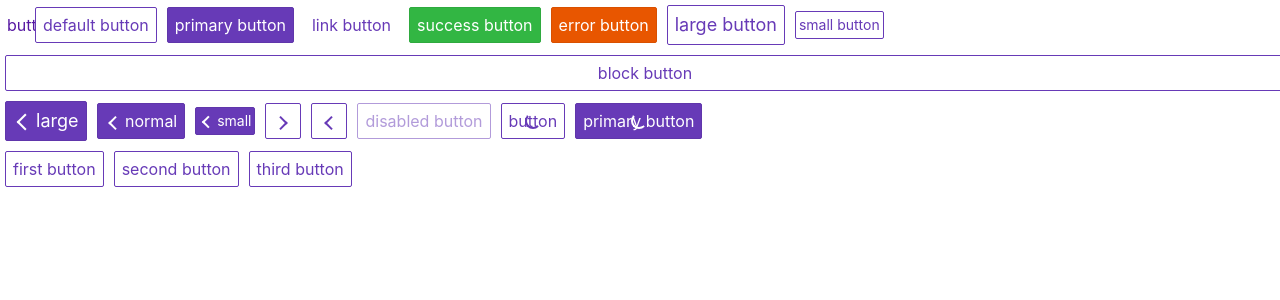
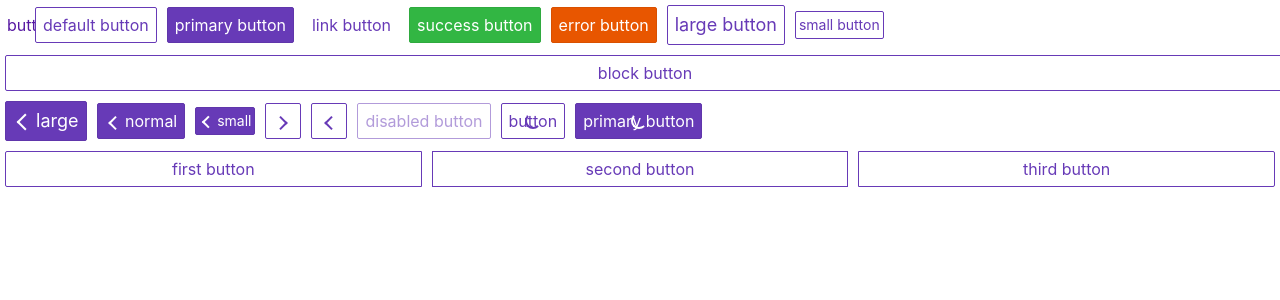
Before and after one commit to selahattintoprak/nextjs-styled-spectre-components, a Next.js app: page /button in a window 1280 px wide. Shown: the top 300 px of the page. Built offline with nearby package versions, Linux system fonts and the light colour scheme.

Commit message:
added styled ButtonGroup

```diff
--- a/pages/button.js
+++ b/pages/button.js
@@ -1,4 +1,4 @@
-import Button from "../styled-spectre/Button";
+import Button, { ButtonGroup } from "../styled-spectre/Button";
 import { IconsStyles, UtilitiesStyles } from "../ui-styles/styles";
 
 export const config = { amp: "hybrid" };
@@ -45,11 +45,11 @@ export default () => (
     <Button primary className="loading" loading>
       primary button
     </Button>
-    <div group groupBlock>
+    <ButtonGroup block>
       <Button>first button</Button>
       <Button>second button</Button>
       <Button>third button</Button>
-    </div>
+    </ButtonGroup>
     <IconsStyles />
     <UtilitiesStyles />
   </>
--- a/styled-spectre/Button.js
+++ b/styled-spectre/Button.js
@@ -188,4 +188,42 @@ const Button = styled.button`
 
 `;
 
+export const ButtonGroup = styled.div`
+  display: inline-flex;
+  flex-wrap: wrap;
+
+  button {
+    flex: 1 0 auto;
+    &:first-child:not(:last-child) {
+      border-bottom-right-radius: 0;
+      border-top-right-radius: 0;
+    }
+    &:not(:first-child):not(:last-child) {
+      border-radius: 0;
+      margin-left: -$border-width;
+    }
+    &:last-child:not(:first-child) {
+      border-bottom-left-radius: 0;
+      border-top-left-radius: 0;
+      margin-left: -$border-width;
+    }
+    &:focus,
+    &:hover,
+    &:active,
+    &.active {
+      z-index: $zindex-0;
+    }
+  }
+
+  ${({ block }) =>
+    block &&
+    css`
+      display: flex;
+
+      button {
+        flex: 1 0 0;
+      }
+    `}
+`;
+
 export default Button;
```
